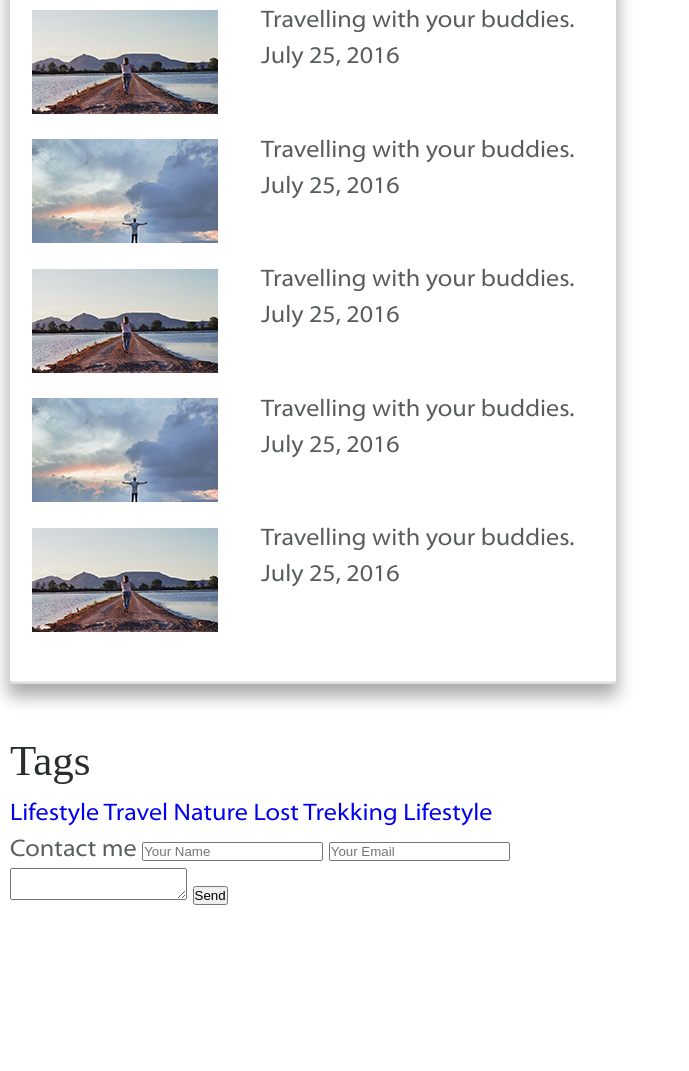
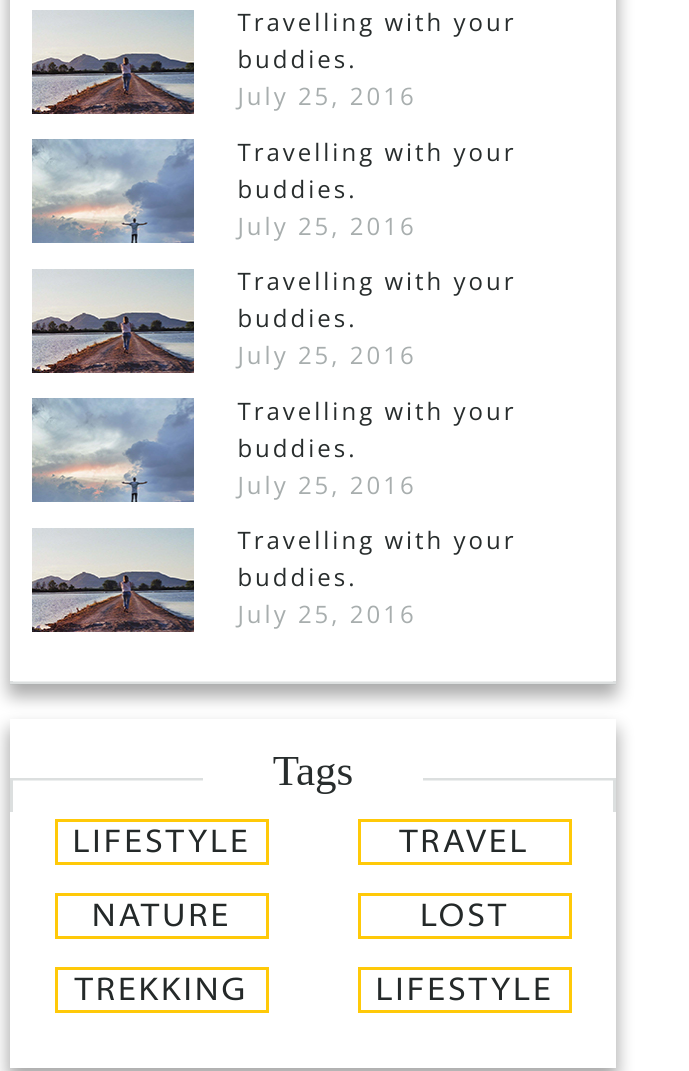
Before and after one commit to ValeryGazzaev/Travel, a plain HTML site: page index.html in a window 1280 px wide. Shown: the part 3953-5024 px from the top of the page, without its empty margins (0-689 px from the left). Before the commit the page ends 4865 px from the top, so only its background shows below. Drawn offline with nearby package versions, Linux system fonts and the light colour scheme; a web font is replaced by a local one.

Commit message:
Next done contanct

```diff
--- a/css/blocks/aside.css
+++ b/css/blocks/aside.css
@@ -123,6 +123,7 @@
 	z-index: 10;
 }
 
+.tags-block,
 .recent-posts,
 .categories-block,
 .newsletter-block {
@@ -132,6 +133,7 @@
 	box-shadow: 0px 11px 15.84px 2.16px rgba(0, 0, 0, 0.33);
 }
 
+.tags-block::before,
 .recent-posts::before,
 .categories-block::before,
 .newsletter-block::before {
@@ -157,6 +159,7 @@
 	z-index: 20;
 }
 
+.tags-block .title2,
 .recent-posts .title2,
 .categories-block	.title2,
 .newsletter-block .title2 {
@@ -279,12 +282,14 @@
 .categories-block a:hover {
 	color: #ffc908;
 }
+
 .categories-block a:active {
 	color: #eee;
 }
 
 .recent-posts {
 	padding: 17px 22px 33px;
+	margin-bottom: 35px;
 }
 
 .recent-posts .title2 {
@@ -315,6 +320,18 @@
 	margin-left: 43px;
 }
 
+.posts-text p {
+	font-size: 24px;
+	line-height: 37px;
+	letter-spacing: 3px;
+	font-family: 'Open Sans', sans-serif;
+	color: #282d2d;
+}
+
+.posts-text p:nth-of-type(2) {
+	color: #a8aeae;
+}
+
 .recent-posts-blocks [class^="block-"] .image-post {
 	margin: 6.5px 0 19px;
 	width: 186px;
@@ -327,3 +344,131 @@
 	height: 104px;
 	background-image: url("../../img/johntravel.jpg");
 }
+
+.tags-block {
+	margin-bottom: 46px;
+	padding: 17px 0 27px;
+}
+
+.tags-block .title2 {
+	max-width: 220px;
+	margin-bottom: 13px;
+}
+
+.tags-grid {
+	position: relative;
+	display: -webkit-flex;
+	display: -moz-flex;
+	display: -ms-flex;
+	display: -o-flex;
+	display: flex;
+	-webkit-flex-wrap: wrap;
+	-moz-flex-wrap: wrap;
+	-ms-flex-wrap: wrap;
+	-o-flex-wrap: wrap;
+	flex-wrap: wrap;
+	justify-content: space-around;
+	background-color: #fff;
+	box-shadow: 0 -7px 0 0 #fff;
+	z-index: 10;
+}
+
+.tags-block a {
+	width: 50%;
+	max-width: 214px;
+	font-size: 33px;
+	text-transform: uppercase;
+	letter-spacing: 3px;
+	box-shadow: inset 0 0 0 3px rgb(255, 201, 8);
+	padding: 7px 0 3px;
+	margin-bottom: 28px;
+	color: #242929;
+}
+
+.contacts form input:last-child:hover,
+.tags-block a:hover {
+	box-shadow: inset 0 0 0 3px #000;
+	background-color: #000;
+	color: rgb(255, 201, 8);
+}
+
+.contacts form input:last-child:active,
+.tags-block a:active {
+	transform: scale(0.94);
+}
+
+.tags-block::before {
+	height: 231px;
+}
+
+.contacts {
+	font-family: 'Open Sans', sans-serif;
+	padding: 22px 35px 22px 56px;
+	box-shadow: inset 0 0 0 1px #eef2f6;
+	border-radius: 3px;
+	text-align: center;
+}
+
+.contacts form input:nth-child(2) {
+	margin-top: 22px;
+}
+
+.contacts form textarea,
+.contacts form input {
+	width: 100%;
+	box-sizing: border-box;
+	margin: 0 auto;
+	display: block;
+	outline: none;
+	border: none;
+	box-shadow: inset 0 0 0 1px #eef2f6;
+	border-radius: 3px;
+	background-color: #f6f8f9;
+}
+
+.contacts form textarea,
+.contacts form input {
+	height: 49px;
+	padding: 0 21px;
+	margin-bottom: 15px;
+}
+
+.contacts form label {
+	text-transform: uppercase;
+	text-align: center;
+	font-weight: 700;
+	font-size: 30px;
+	line-height: 36px;
+	color: #222222;
+}
+
+.contacts form textarea {
+	height: 174px;
+	resize: none;
+	padding-top: 16px;
+}
+
+.contacts form textarea::placeholder,
+.contacts form input::placeholder {
+	font-family: 'Open Sans', sans-serif;
+	font-size: 13px;
+	line-height: 24px;
+	color: #777777;
+}
+
+.contacts form textarea:focus::placeholder,
+.contacts form input:focus::placeholder {
+	font-size: 0;
+}
+
+.contacts form input:last-child {
+  border-radius: 3px;
+  background-color: rgb(255, 201, 8);
+  width: 117px;
+  height: 52px;
+  font-size: 34px;
+  font-stretch: ultra-condensed;
+  color: #0a0a0a;
+  padding: 0;
+  text-align: center;
+}
--- a/index.html
+++ b/index.html
@@ -217,8 +217,7 @@
 							<label for="contact">Contact me</label>
 							<input id="contact" type="text" name="your-name" placeholder="Your Name">
 							<input id="contact" type="email" name="your-email" placeholder="Your Email">
-							<textarea rows="" cols="" name="text" placeholder="Your Message">
-							</textarea>
+							<textarea placeholder="Your Message"></textarea>
 							<input type="submit" name="send" value="Send">
 						</form>
 					</div>
```
